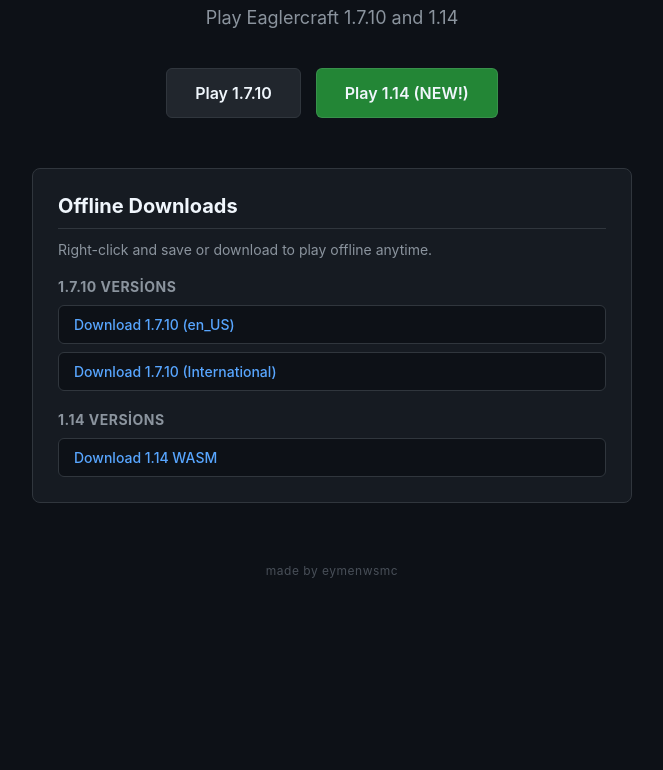
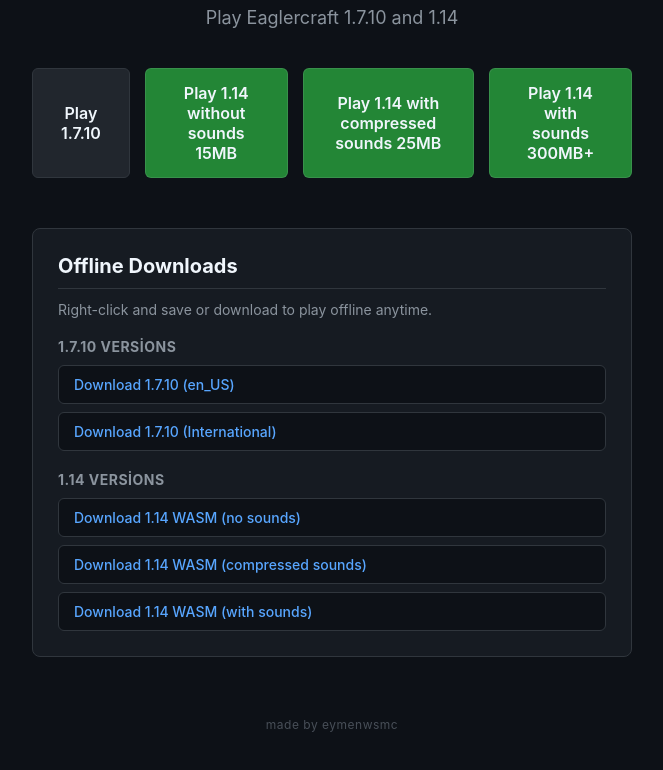
Before and after one commit to eymenwsmc/playopspt.github.io, a plain HTML site: page index.html in a window 1280 px wide. Shown: the part 122-892 px from the top of the page, without its empty margins (308-971 px from the left). Before the commit the page ends 800 px from the top, so only its background shows below. Drawn offline with Linux system fonts and the light colour scheme.

Commit message:
Update index.html

```diff
--- a/index.html
+++ b/index.html
@@ -147,7 +147,9 @@
 
     <div class="play-buttons">
       <button onclick="window.location.href='1.7.10.html'">Play 1.7.10</button>
-      <button class="btn-new" onclick="window.location.href='1.14.html'">Play 1.14 (NEW!)</button>
+      <button class="btn-new" onclick="window.location.href='1.14.html'">Play 1.14 without sounds 15MB</button>
+      <button class="btn-new" onclick="window.location.href='1.14.html'">Play 1.14 with compressed sounds 25MB</button>
+      <button class="btn-new" onclick="window.location.href='1.14.html'">Play 1.14 with sounds 300MB+</button>
     </div>
 
     <div class="downloads-box">
@@ -165,7 +167,9 @@
       <div class="download-section">
         <h3>1.14 Versions</h3>
         <div class="links-grid">
-          <a href="1.14.html" download class="download">Download 1.14 WASM</a>
+          <a href="1.14.html" download class="download">Download 1.14 WASM (no sounds)</a>
+          <a href="1.14.html" download class="download">Download 1.14 WASM (compressed sounds)</a>
+          <a href="1.14.html" download class="download">Download 1.14 WASM (with sounds)</a>
         </div>
       </div>
     </div>
```
